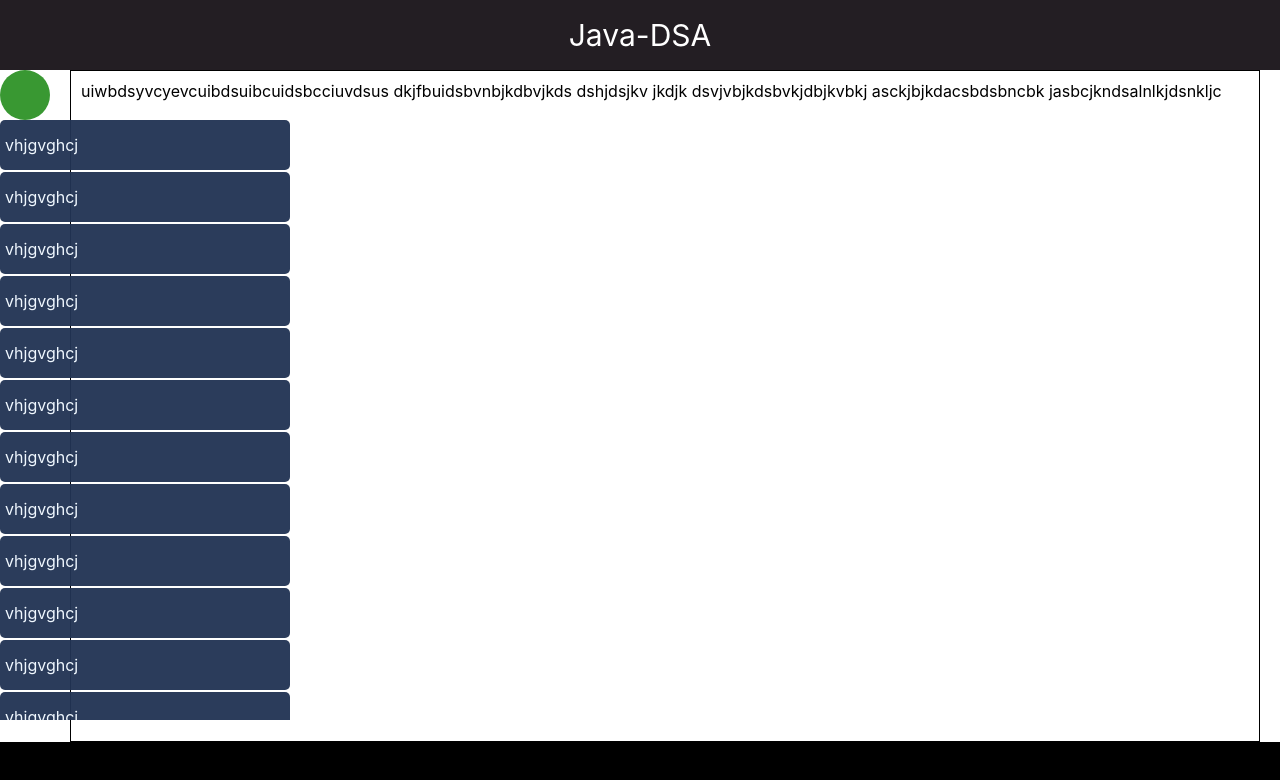
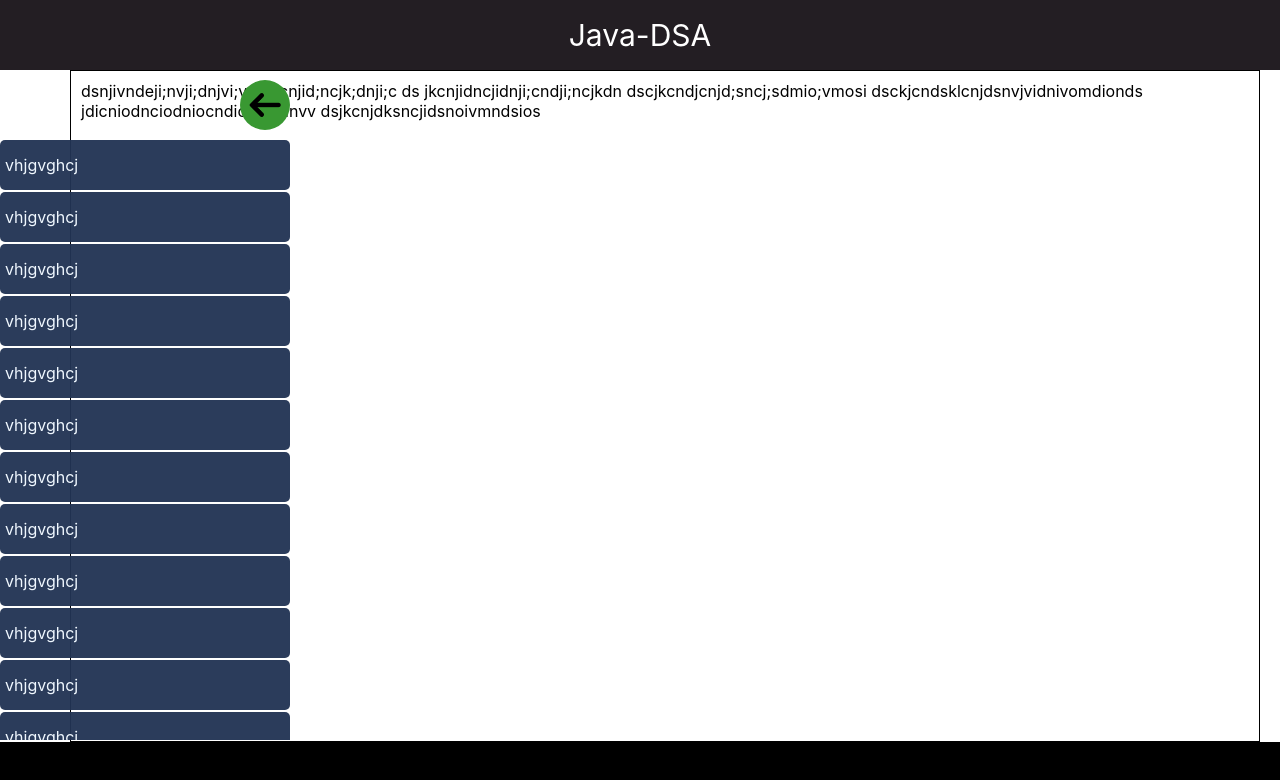
Before and after one commit to thugperfect/Java-Dsa-Problems, a React (Create React App) app: page / in a window 1280 px wide. Shown: the top 780 px of the page. Built offline with nearby package versions, Linux system fonts and the light colour scheme.

Commit message:
nav styles changed...

```diff
--- a/src/App.js
+++ b/src/App.js
@@ -12,12 +12,12 @@ function App() {
 
       <div className='App'>
       <Navbar/>
-      <div className="body">uiwbdsyvcyevcuibdsuibcuidsbcciuvdsus
-      dkjfbuidsbvnbjkdbvjkds
-      dshjdsjkv jkdjk
-      dsvjvbjkdsbvkjdbjkvbkj
-      asckjbjkdacsbdsbncbk
-      jasbcjkndsalnlkjdsnkljc</div>
+      <div className="body">dsnjivndeji;nvji;dnjvi;vndji;cnjid;ncjk;dnji;c
+      ds jkcnjidncjidnji;cndji;ncjkdn
+      dscjkcndjcnjd;sncj;sdmio;vmosi
+      dsckjcndsklcnjdsnvjvidnivomdionds
+      jdicniodnciodniocndiocniodnvv
+      dsjkcnjdksncjidsnoivmndsios</div>
       </div>
 
     </div>
--- a/src/components/Navbar.js
+++ b/src/components/Navbar.js
@@ -1,5 +1,6 @@
 import {useState} from 'react'
 import '../styles/navbar.css'
+import back from '../images/icon_672013_edited.png'
 const Navbar = () =>{
     const [click,setclick] = useState(false)
     const handleclick = () =>{
@@ -8,7 +9,9 @@ const Navbar = () =>{
 
     }
     return(<div className={(click) ?  "navbar-wrapper" :"navbar-wrapper-change" } >
-    <div onClick={handleclick} className='navbar-back-btn'></div>
+    <div onClick={handleclick} className={(click) ? 'navbar-back-btn ' :'navbar-back-btn left'}>
+      <img src={back} alt="none"/>
+    </div>
 
     <div className={(click) ? "hide" :'nav-btns'}>
     <div className='nav-btn'>vhjgvghcj</div>
--- a/src/styles/navbar.css
+++ b/src/styles/navbar.css
@@ -3,13 +3,14 @@
     width: 50px;
     height: 50px;
     border-radius: 100%;
-    background-color: aliceblue;
+
     position: absolute;
+
     }
     .navbar-wrapper-change{
       width: 300px;
     height: 80vh;
-    background-color: rgba(240, 248, 255, 0);
+
     position: absolute;
 
     }
@@ -18,9 +19,18 @@
         width: 50px;
         height: 50px;
         background-color: rgb(57, 152, 50);
+
         border-radius: 100%;
+        cursor: pointer;
+        margin: 10px 0 10px 5px;
+
 
       }
+      img{
+        width: 100%;
+        height: 100%;
+      }
+
       .nav-btn{
         height: 50px;
         width: 95%;
@@ -49,3 +59,6 @@
       .nav-btns::-webkit-scrollbar{
         display: none;
       }
+      .left{
+        margin-left: 240px;
+      }
```
Also changed, not shown: src/images/icon_672013_edited.png (added).
